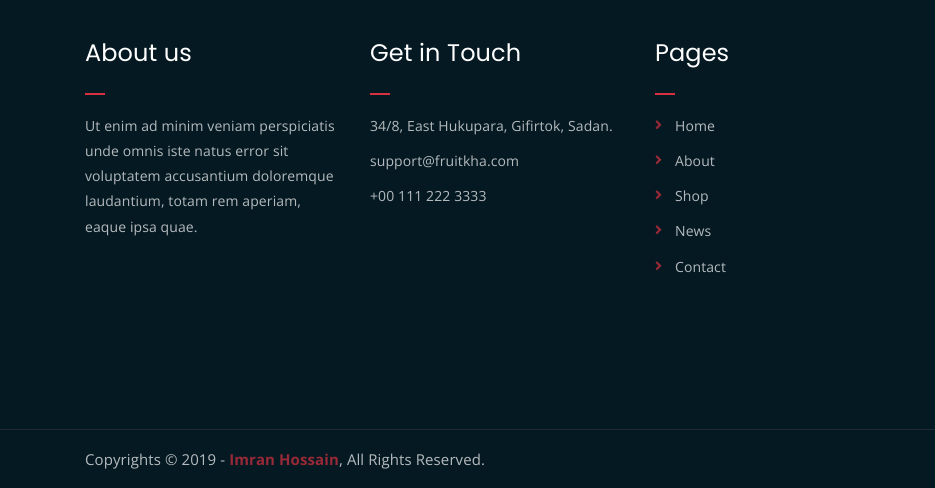
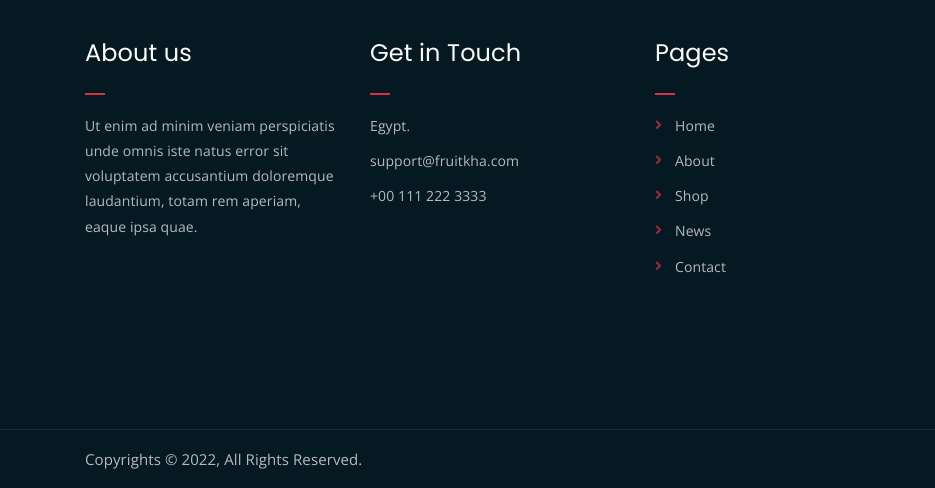
Before and after one commit to MohamedAboEissa/Abo-Eissa-Market, a plain HTML site: page index.html in a window 1280 px wide. Shown: the part 6576-7064 px from the top of the page, 0-935 px from the left. Drawn offline with nearby package versions, Linux system fonts and the light colour scheme.

Commit message:
Update index.html

```diff
--- a/index.html
+++ b/index.html
@@ -525,7 +525,7 @@
                     <div class="footer-box get-in-touch">
                         <h2 class="widget-title">Get in Touch</h2>
                         <ul>
-                            <li>34/8, East Hukupara, Gifirtok, Sadan.</li>
+                            <li>Egypt.</li>
                             <li>support@fruitkha.com</li>
                             <li>+00 111 222 3333</li>
                         </ul>
@@ -563,7 +563,7 @@
         <div class="container">
             <div class="row">
                 <div class="col-lg-6 col-md-12">
-                    <p>Copyrights &copy; 2019 - <a href="https://imransdesign.com/">Imran Hossain</a>, All Rights Reserved.</p>
+                    <p>Copyrights &copy; 2022, All Rights Reserved.</p>
                 </div>
                 <div class="col-lg-6 text-right col-md-12">
                     <div class="social-icons">
```
